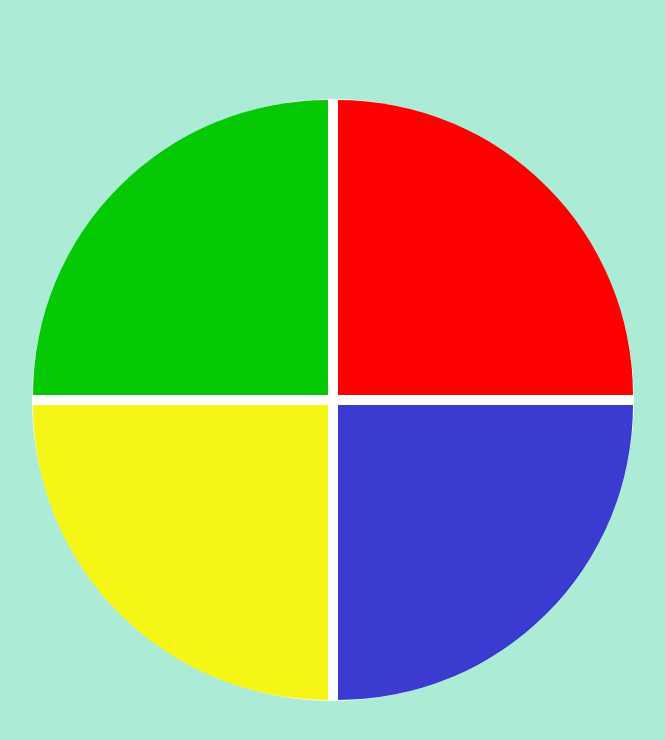
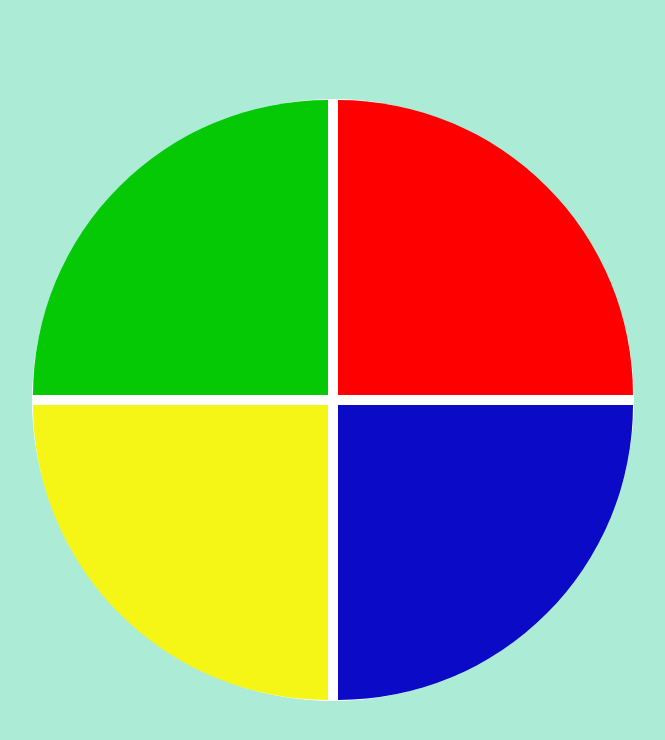
Before and after one commit to MarceloSSF/genius, a plain HTML site: page index.html in a window 1280 px wide. Shown: the whole page, without its empty margins (307-972 px from the left). Drawn offline with Linux system fonts and the light colour scheme.

Commit message:
Alterações finais pra acender e apagar as luzes a cada cor mostrada

```diff
--- a/script.js
+++ b/script.js
@@ -32,7 +32,7 @@ let lightColor = (element, number) => {
     }, number -250);
     setTimeout(() => {
         element.classList.remove('selected');
-    });
+    }, number + 150);
 }
 
 // CHECA SE OS BOTÕES CLICADOS SÃOS OS MESMOS DA ORDEM GERADA AUTOMATICAMENTE
@@ -44,7 +44,7 @@ let checkOrder = () => {
         }
     }
     if(clickedOrder.length == order.length) {
-        alert(`Pontuação: ${score}\nVocê acertou! próximo nível!`);
+       // alert(`Pontuação: ${score}\nVocê acertou! próximo nível!`);
         nextLevel();
     }
 }
--- a/style.css
+++ b/style.css
@@ -49,5 +49,5 @@ body {
 }
 
 .selected {
-    opacity: 0.8;
+    opacity: 0.4;
 }
```
